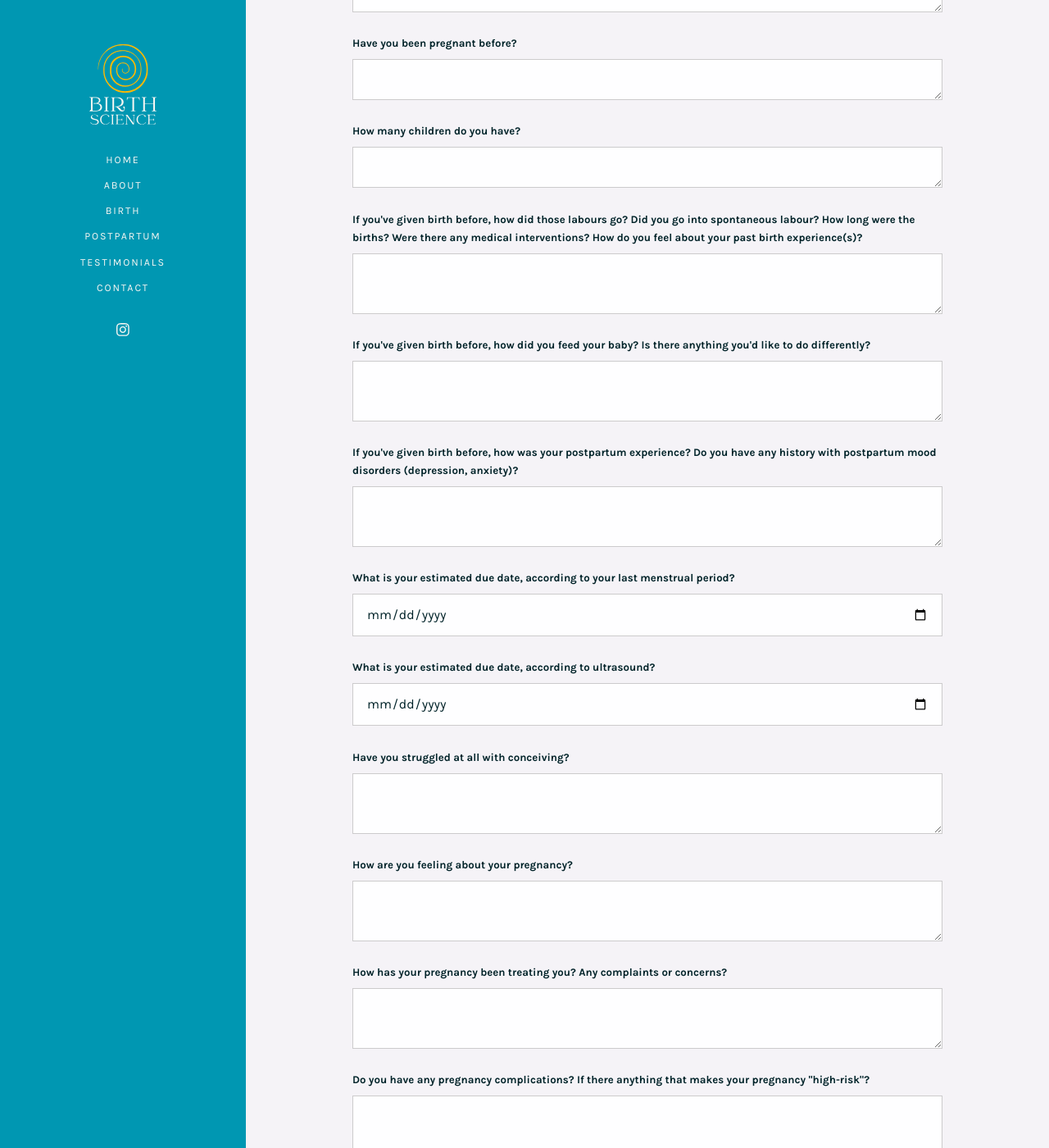
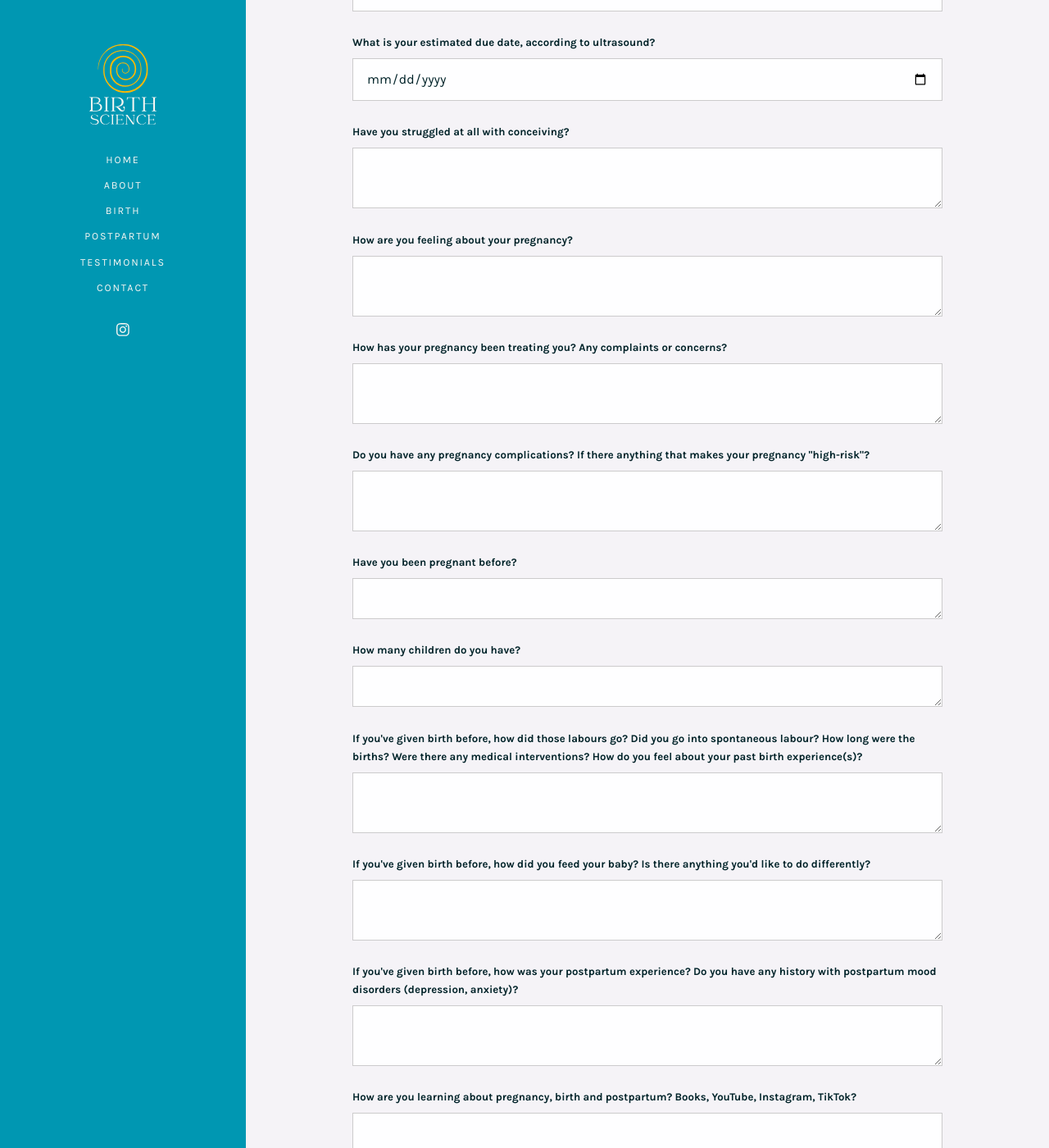
Before and after one commit to mch3rry/mypage, a Jekyll site: the page built from intake.md, in a window 1280 px wide and 1400 px high, scrolled down 2745 px. Shown: the whole window at 82% size. Built offline with Jekyll 4.4.1, drawn with Linux system fonts in a browser that asks for light colours; some of the changed lines change nothing that is shown; some of the changed text lies outside the part shown.

Commit message:
Update intake.md

```diff
--- a/intake.md
+++ b/intake.md
@@ -3,6 +3,8 @@
 title: "Client Intake"
 ---
 <p> </p>
+
+<h2>Contact Information</h2><hr>
 <form id="fs-frm" name="registration-form" accept-charset="utf-8" action="https://formspree.io/f/{form_id}" method="post">
   <fieldset id="fs-frm-inputs">
     <label for="full-name">Full Name</label>
@@ -12,7 +14,7 @@
     <label for="street-address">Street Address</label>
     <input type="text" name="street" id="street-address" placeholder="Street" required="">
     <fieldset class="locale">
-      <legend>Locale</legend>
+      <label>Locale</label>
       <input type="text" name="city" placeholder="City" required="">
       <select name="Province" required="">
         <option value="" selected="" disabled="">Province</option>
@@ -33,6 +35,7 @@
     <input type="text" name="emergency-name" id="emergency-name" placeholder="First and Last" required="">
     <label for="emergency-phone">Emergency Contact's Phone Number</label>
     <input type="text" name="emergency-phone" id="emergency-phone" placeholder="123-456-7890" required="">
+    <h2>Health Information</h2><hr>
     <label for="HCP">Healthcare Provider's Name</label>
     <input type="text" name="HCP" id="HCP" placeholder="First and Last" required="">
     <label for="HCP">Healthcare Provider's Name</label>
@@ -45,26 +48,11 @@
     <textarea rows="2" name="health" id="health" placeholder=""></textarea>
     <label for="allergies">Please list any allergies or intolerances.</label>
     <textarea rows="2" name="allergies" id="allergies" placeholder=""></textarea>
-    <label for="allergies">Please list any allergies or intolerances.</label>
-    <textarea rows="2" name="allergies" id="allergies" placeholder=""></textarea>
     <label for="meds">Please list any medication and/or supplements that you take, and the reason you take them.</label>
     <textarea rows="2" name="meds" id="meds" placeholder=""></textarea>
     <label for="diseases">Do you have any sexually transmitted diseases, including Hepatitis or HIV?</label>
     <textarea rows="2" name="diseases" id="diseases" placeholder=""></textarea>
-    <label for="infections">Do you have any sexually transmitted infections, including Hepatitis or HIV?</label>
-    <textarea rows="2" name="infections" id="infections" placeholder=""></textarea>
-    <label for="diseases">Do you have any sexually transmitted diseases, including Hepatitis or HIV?</label>
-    <textarea rows="2" name="diseases" id="diseases" placeholder=""></textarea>
-    <label for="previous-preg">Have you been pregnant before?</label>
-    <textarea rows="1" name="previous-preg" id="previous-preg" placeholder=""></textarea>
-    <label for="children">How many children do you have?</label>
-    <textarea rows="1" name="children" id="children" placeholder=""></textarea>
-    <label for="previous-birth">If you've given birth before, how did those labours go? Did you go into spontaneous labour? How long were the births? Were there any medical interventions? How do you feel about your past birth experience(s)?</label>
-    <textarea rows="2" name="previous-birth" id="previous-birth" placeholder=""></textarea>
-    <label for="previous-feeding">If you've given birth before, how did you feed your baby? Is there anything you'd like to do differently?</label>
-    <textarea rows="2" name="previous-feeding" id="previous-feeding" placeholder=""></textarea>
-    <label for="previous-ppmd">If you've given birth before, how was your postpartum experience? Do you have any history with postpartum mood disorders (depression, anxiety)?</label>
-    <textarea rows="2" name="previous-ppmd" id="previous-ppmd" placeholder=""></textarea>
+    <h2>Pregnancy Information</h2><hr>
     <label for="EDD-period">What is your estimated due date, according to your last menstrual period?</label>
     <input type="date" id="EDD-period" name="EDD-period">
     <label for="EDD-US">What is your estimated due date, according to ultrasound?</label>
@@ -77,6 +65,16 @@
     <textarea rows="2" name="pregnancy-concerns" id="pregnancy-concerns" placeholder=""></textarea>
     <label for="pregnancy-complications">Do you have any pregnancy complications? If there anything that makes your pregnancy "high-risk"?</label>
     <textarea rows="2" name="pregnancy-complications" id="pregnancy-complications" placeholder=""></textarea>
+    <label for="previous-preg">Have you been pregnant before?</label>
+    <textarea rows="1" name="previous-preg" id="previous-preg" placeholder=""></textarea>
+    <label for="children">How many children do you have?</label>
+    <textarea rows="1" name="children" id="children" placeholder=""></textarea>
+    <label for="previous-birth">If you've given birth before, how did those labours go? Did you go into spontaneous labour? How long were the births? Were there any medical interventions? How do you feel about your past birth experience(s)?</label>
+    <textarea rows="2" name="previous-birth" id="previous-birth" placeholder=""></textarea>
+    <label for="previous-feeding">If you've given birth before, how did you feed your baby? Is there anything you'd like to do differently?</label>
+    <textarea rows="2" name="previous-feeding" id="previous-feeding" placeholder=""></textarea>
+    <label for="previous-ppmd">If you've given birth before, how was your postpartum experience? Do you have any history with postpartum mood disorders (depression, anxiety)?</label>
+    <textarea rows="2" name="previous-ppmd" id="previous-ppmd" placeholder=""></textarea>
     <label for="learning">How are you learning about pregnancy, birth and postpartum? Books, YouTube, Instagram, TikTok?</label>
     <textarea rows="2" name="learning" id="learning" placeholder=""></textarea>
     <label for="classes">Do you plan on taking any childbirth education or breastfeeding classes? If so, which? Would you like any recommendations?</label>
```
